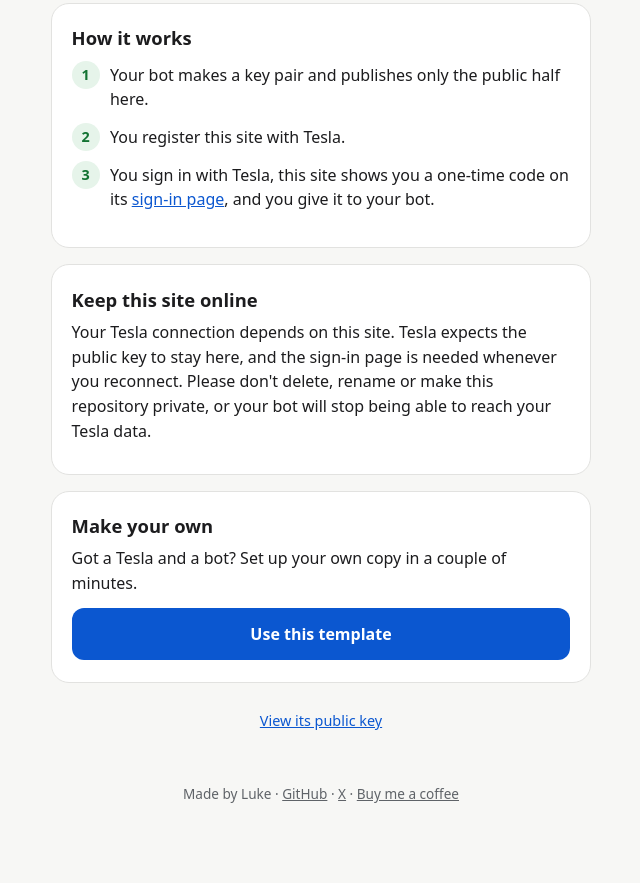
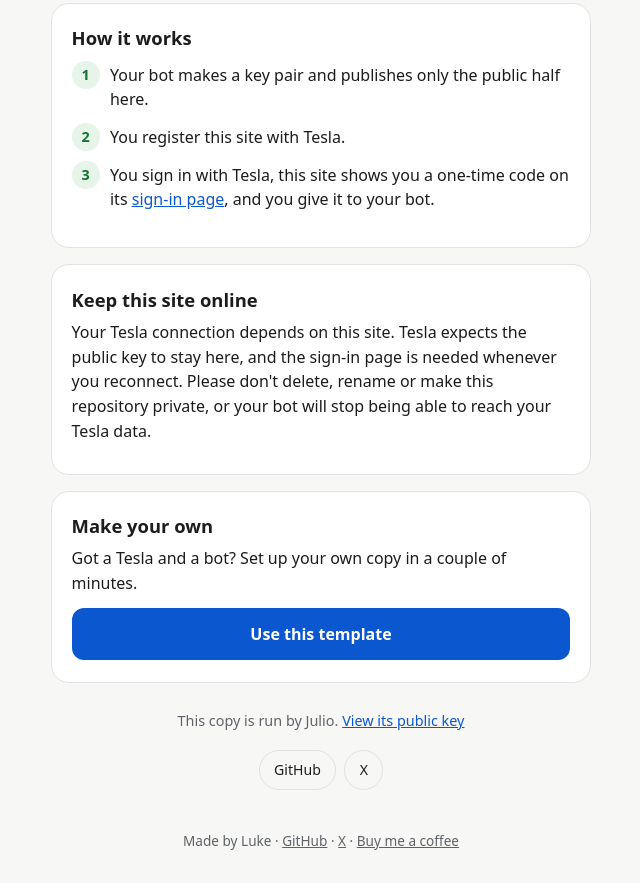
Before and after one commit to julioc-951-teslabot/julioc-951-teslabot.github.io, a plain HTML site: page index.html in a window 1280 px wide. Shown: the part 777-1660 px from the top of the page, without its empty margins (319-959 px from the left). Before the commit the page ends 1613 px from the top, so only its background shows below. Drawn offline with Linux system fonts and the light colour scheme.

Commit message:
Update owner information and links in index.html

```diff
--- a/index.html
+++ b/index.html
@@ -110,13 +110,13 @@
     <a class="btn" href="https://github.com/dualcyclone/teslabot-site-template" target="_blank" rel="noopener noreferrer">Use this template</a>
   </section>
 
-  <p class="owner" id="owner"><span id="owner-run">This copy is run by <span id="owner-name">{{OWNER}}</span>.</span>
+  <p class="owner" id="owner"><span id="owner-run">This copy is run by <span id="owner-name">Julio</span>.</span>
     <a class="small-link" href="/.well-known/appspecific/com.tesla.3p.public-key.pem">View its public key</a></p>
   <div class="owner" id="owner-links" hidden>
     <div class="links">
-      <a data-owner-link href="{{OWNER_GITHUB_URL}}" target="_blank" rel="noopener noreferrer" hidden>GitHub</a>
-      <a data-owner-link href="{{OWNER_X_URL}}" target="_blank" rel="noopener noreferrer" hidden>X</a>
-      <a data-owner-link href="{{COFFEE_URL}}" target="_blank" rel="noopener noreferrer" hidden>☕ Buy me a coffee</a>
+      <a data-owner-link href="https://github.com/julioc-951" target="_blank" rel="noopener noreferrer" hidden>GitHub</a>
+      <a data-owner-link href="https://x.com/juliogmail" target="_blank" rel="noopener noreferrer" hidden>X</a>
+      <a data-owner-link href="https://buymeacoffee.com/dualcyclone" target="_blank" rel="noopener noreferrer" hidden>☕ Buy me a coffee</a>
     </div>
   </div>
 </main>
```
